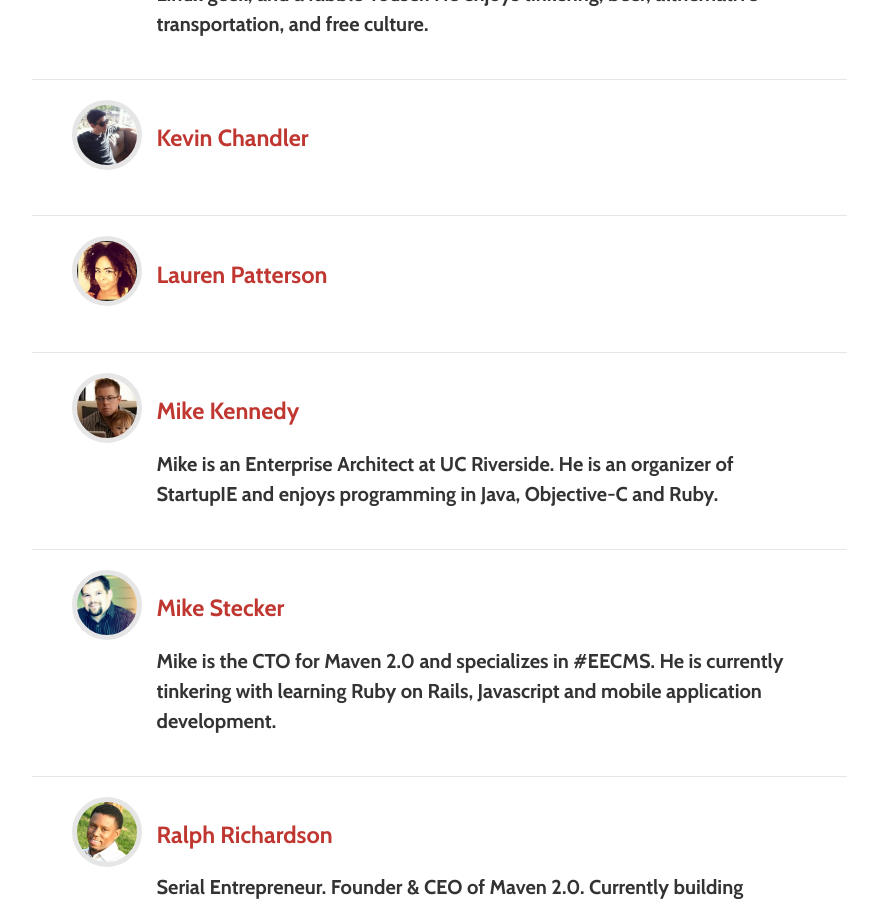
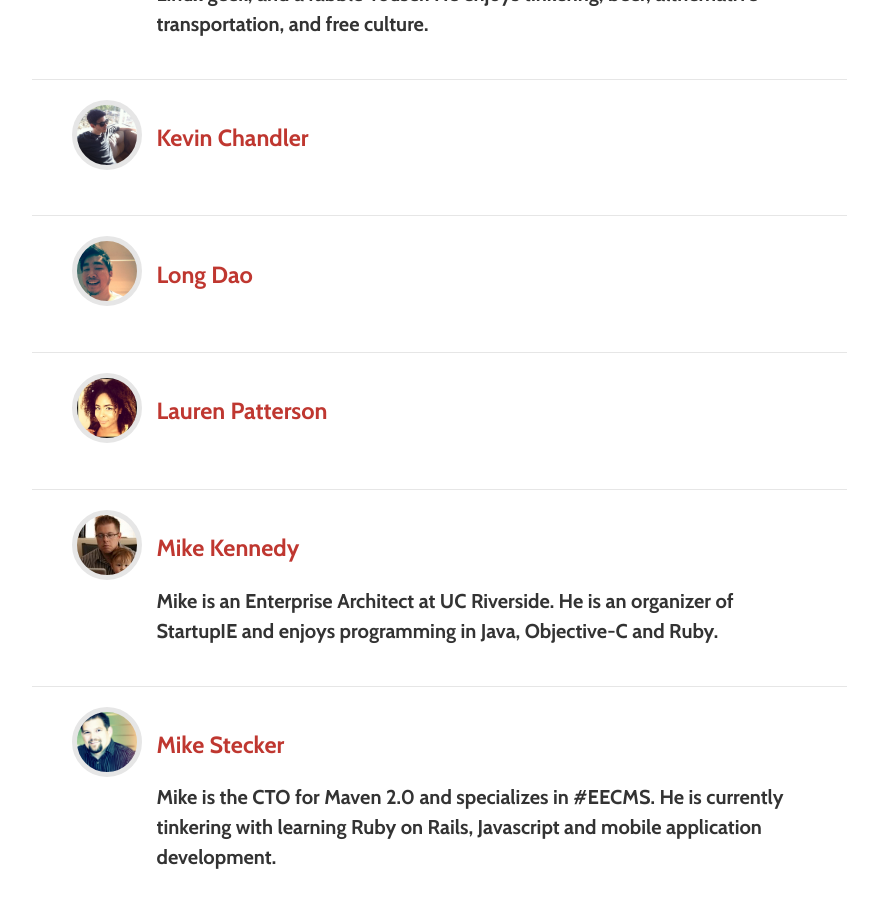
Before and after one commit to riversideio/riversideio.github.io, a Jekyll site: the page built from members.html, in a window 1280 px wide and 900 px high, scrolled down 1563 px. Shown: the whole window, without its empty margins (201-1079 px from the left). Built offline with Jekyll 4.4.1, drawn with Linux system fonts in a browser that asks for light colours; some web fonts are replaced; Markdown is read by kramdown in place of the engine named in the settings.

Commit message:
adding Long to members

```diff
--- a/_data/members.yml
+++ b/_data/members.yml
@@ -21,6 +21,8 @@
   about : "Justin is a PhD student at UC Riverside, a card-carrying member of EFF, a Linux geek, and a rabble-rouser. He enjoys tinkering, beer, altnernative transportation, and free culture."
 - name : Kevin Chandler
   avatar : ./img/members/kevinchandler.jpg
+- name : Long Dao
+  avatar : ./img/members/longdao.jpg
 - name : Lauren Patterson
   avatar : ./img/members/laurenpatterson.jpg
 - name : Mike Kennedy
```
